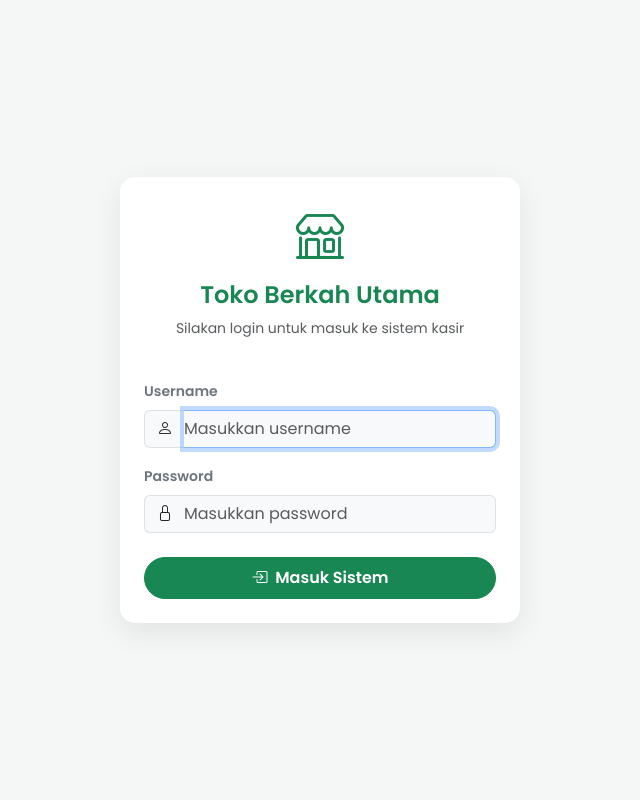
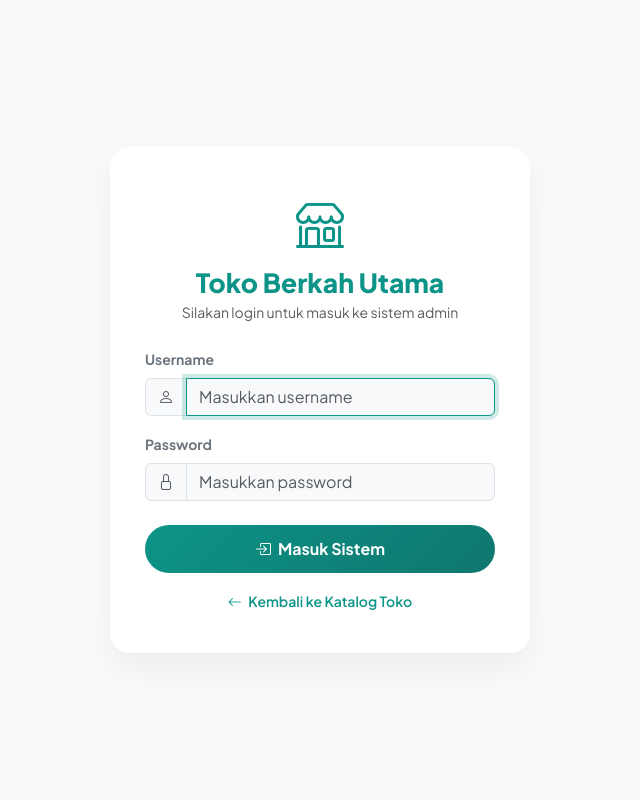
Before and after one commit to muhammadfaizalkhair-boop/Berkah-Utama, a Flask app: page /login in a window 1280 px wide. Shown: the whole page, without its empty margins (320-960 px from the left). Run offline with Flask 3, Linux system fonts and the light colour scheme.

Commit message:
Revamp login.html with new layout and styles
Updated the login page with a new design and improved styles.

```diff
--- a/templates/login.html
+++ b/templates/login.html
@@ -1,46 +1,104 @@
 <!DOCTYPE html>
 <html lang="id">
 <head>
-    <title>Login - Berkah Utama</title>
-    <link href="https://fonts.googleapis.com/css2?family=Poppins:wght@300;400;600&display=swap" rel="stylesheet">
+    <meta charset="UTF-8">
+    <meta name="viewport" content="width=device-width, initial-scale=1.0">
+    <title>Login Admin - Toko Berkah Utama</title>
+    <link href="https://fonts.googleapis.com/css2?family=Plus+Jakarta+Sans:wght@300;400;600;700;800&display=swap" rel="stylesheet">
     <link href="https://cdn.jsdelivr.net/npm/bootstrap@5.3.0/dist/css/bootstrap.min.css" rel="stylesheet">
     <link rel="stylesheet" href="https://cdn.jsdelivr.net/npm/bootstrap-icons@1.10.5/font/bootstrap-icons.css">
     <style>
-        body { font-family: 'Poppins', sans-serif; background-color: #f4f7f6; height: 100vh; display: flex; align-items: center; justify-content: center; }
-        .card { border: none; border-radius: 15px; box-shadow: 0 10px 30px rgba(0,0,0,0.08); width: 100%; max-width: 400px; }
+        body {
+            font-family: 'Plus Jakarta Sans', sans-serif;
+            background-color: #f8fafc;
+            color: #1e293b;
+            min-height: 100vh;
+            display: flex;
+            align-items: center;
+            justify-content: center;
+        }
+        .login-card {
+            background: #ffffff;
+            border: none;
+            border-radius: 20px;
+            box-shadow: 0 15px 35px rgba(0, 0, 0, 0.06);
+            width: 100%;
+            max-width: 420px;
+            padding: 40px 35px;
+        }
+        .brand-icon {
+            font-size: 3rem;
+            color: #0d9488;
+        }
+        .brand-title {
+            font-weight: 800;
+            color: #0d9488;
+            font-size: 1.65rem;
+        }
+        .form-control:focus {
+            border-color: #0d9488;
+            box-shadow: 0 0 0 0.25rem rgba(13, 148, 136, 0.2);
+        }
+        .btn-teal {
+            background: linear-gradient(135deg, #0d9488, #0f766e);
+            color: #ffffff;
+            border: none;
+            font-weight: 700;
+            padding: 12px;
+            transition: all 0.3s;
+        }
+        .btn-teal:hover {
+            background: linear-gradient(135deg, #0f766e, #115e59);
+            color: #ffffff;
+            transform: translateY(-1px);
+            box-shadow: 0 6px 15px rgba(13, 148, 136, 0.3);
+        }
     </style>
 </head>
 <body>
-    <div class="card p-4">
+
+    <div class="login-card mx-3">
         <div class="text-center mb-4">
-            <i class="bi bi-shop text-success" style="font-size: 3rem;"></i>
-            <h4 class="fw-bold text-success mt-2">Toko Berkah Utama</h4>
-            <p class="text-muted small">Silakan login untuk masuk ke sistem kasir</p>
+            <div class="brand-icon mb-2"><i class="bi bi-shop"></i></div>
+            <h2 class="brand-title mb-1">Toko Berkah Utama</h2>
+            <p class="text-muted small mb-0">Silakan login untuk masuk ke sistem admin</p>
         </div>
 
         {% if error %}
-        <div class="alert alert-danger p-2 text-center small" role="alert">
-            {{ error }}
+        <div class="alert alert-danger py-2 px-3 small rounded-3 text-center mb-3" role="alert">
+            <i class="bi bi-exclamation-circle-fill me-1"></i> {{ error }}
         </div>
         {% endif %}
 
         <form method="POST">
             <div class="mb-3">
-                <label class="form-label text-secondary fw-bold small">Username</label>
+                <label class="form-label small fw-bold text-secondary">Username</label>
                 <div class="input-group">
-                    <span class="input-group-text bg-light border-end-0"><i class="bi bi-person"></i></span>
-                    <input type="text" name="username" class="form-control bg-light border-start-0 ps-0" placeholder="Masukkan username" required autofocus>
+                    <span class="input-group-text bg-light text-muted"><i class="bi bi-person"></i></span>
+                    <input type="text" name="username" class="form-control bg-light" placeholder="Masukkan username" required autofocus>
                 </div>
             </div>
+
             <div class="mb-4">
-                <label class="form-label text-secondary fw-bold small">Password</label>
+                <label class="form-label small fw-bold text-secondary">Password</label>
                 <div class="input-group">
-                    <span class="input-group-text bg-light border-end-0"><i class="bi bi-lock"></i></span>
-                    <input type="password" name="password" class="form-control bg-light border-start-0 ps-0" placeholder="Masukkan password" required>
+                    <span class="input-group-text bg-light text-muted"><i class="bi bi-lock"></i></span>
+                    <input type="password" name="password" class="form-control bg-light" placeholder="Masukkan password" required>
                 </div>
             </div>
-            <button type="submit" class="btn btn-success w-100 fw-bold py-2 rounded-pill"><i class="bi bi-box-arrow-in-right me-1"></i> Masuk Sistem</button>
+
+            <button type="submit" class="btn btn-teal w-100 rounded-pill mb-3">
+                <i class="bi bi-box-arrow-in-right me-1"></i> Masuk Sistem
+            </button>
+
+            <div class="text-center">
+                <a href="/" class="text-decoration-none small fw-semibold" style="color: #0d9488;">
+                    <i class="bi bi-arrow-left me-1"></i> Kembali ke Katalog Toko
+                </a>
+            </div>
         </form>
     </div>
+
+    <script src="https://cdn.jsdelivr.net/npm/bootstrap@5.3.0/dist/js/bootstrap.bundle.min.js"></script>
 </body>
 </html>
```
